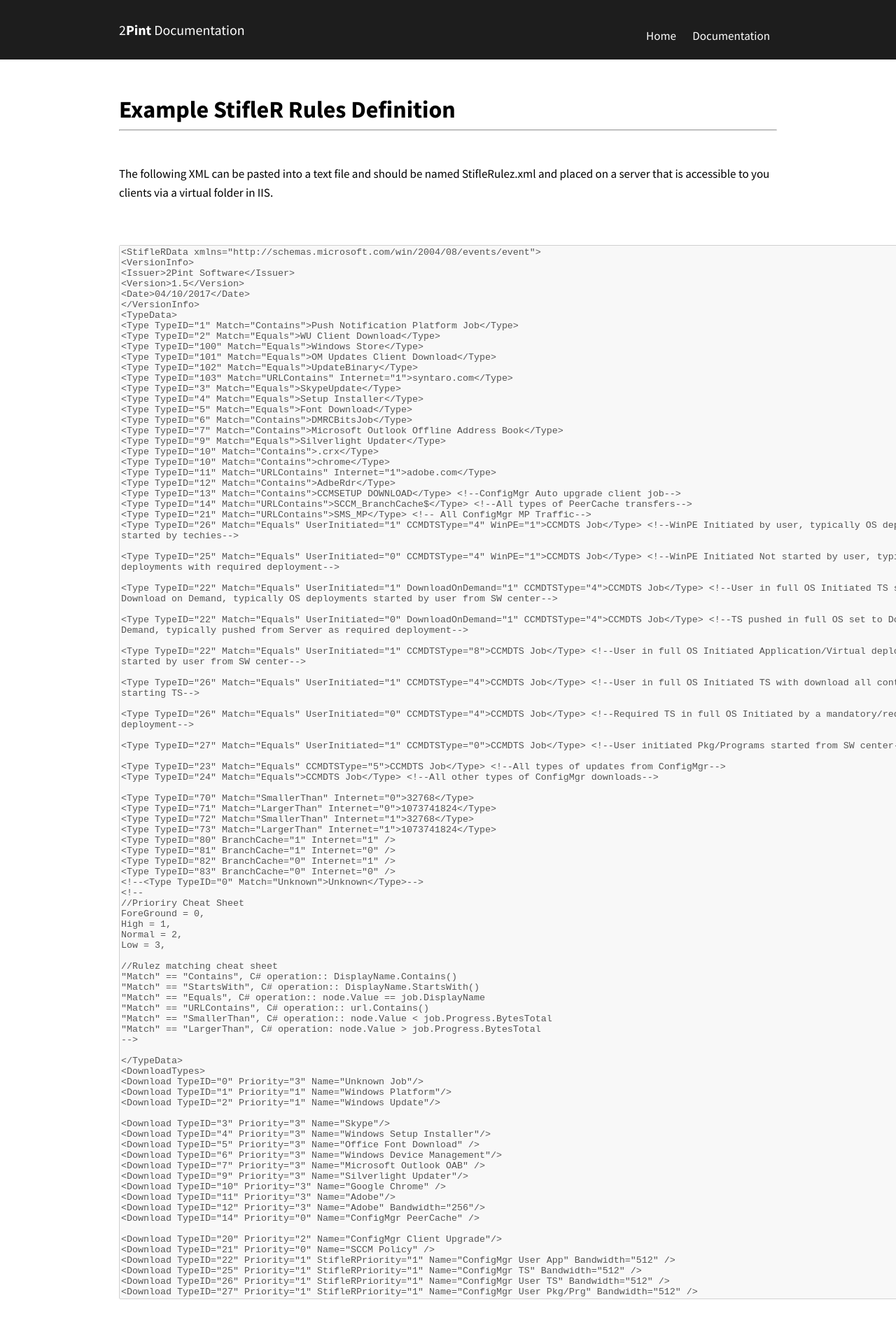
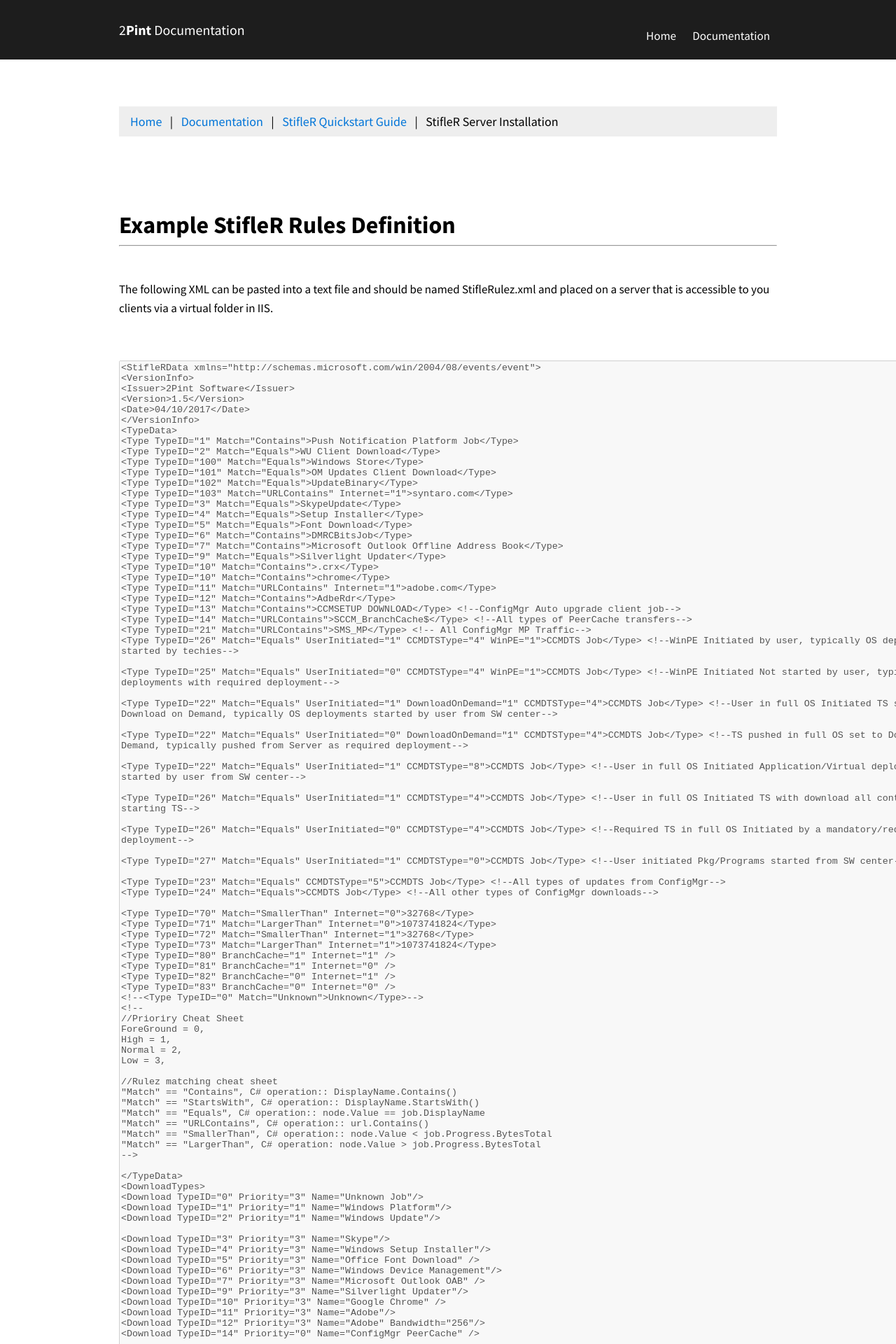
Before and after one commit to RoseSmithTest/2PintTest.github.io, a Jekyll site: the page built from docs/ExampleStifleRRulesDefinition.html, in a window 1280 px wide. Shown: the top 1920 px of the page at 70% size. Built offline with Jekyll 4.4.1, drawn with Linux system fonts in a browser that asks for light colours.

Commit message:
Update ExampleStifleRRulesDefinition.html

```diff
--- a/docs/ExampleStifleRRulesDefinition.html
+++ b/docs/ExampleStifleRRulesDefinition.html
@@ -8,6 +8,14 @@ navigation_weight: 1
 
 <div class="container">
 	<div class="columns spacing">
+
+  <ul class="breadcrumb">
+  <li><a href="/">Home</a></li>
+  <li><a href="/docs/docs.html">Documentation</a></li>
+  <li><a href="/docs/stiflerquickstartguide.html">StifleR Quickstart Guide</a></li>
+  <li>StifleR Server Installation</li>
+</ul>
+<br><br><br><br>
 		<h1><strong>Example StifleR Rules Definition</strong></h1><hr><br>
 		<p>The following XML can be pasted into a text file and should be named StifleRulez.xml and placed on a server that is accessible to you clients via a virtual folder in IIS.</p><br><br>
 
```
